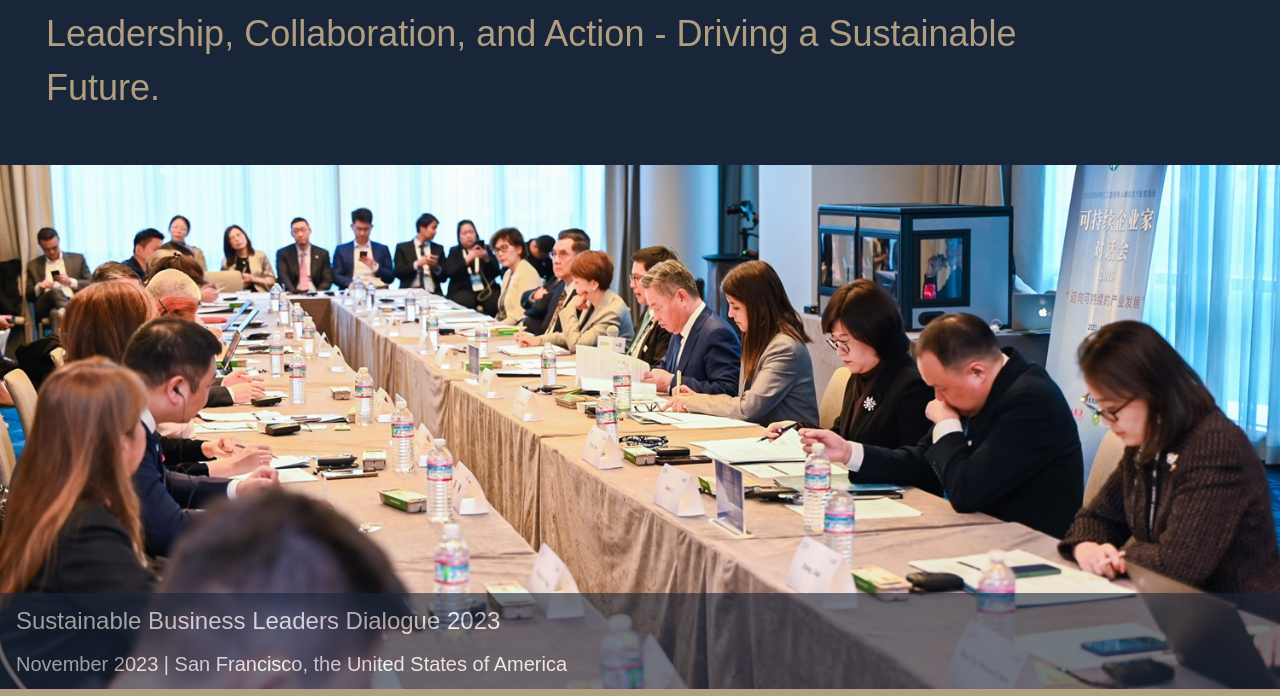
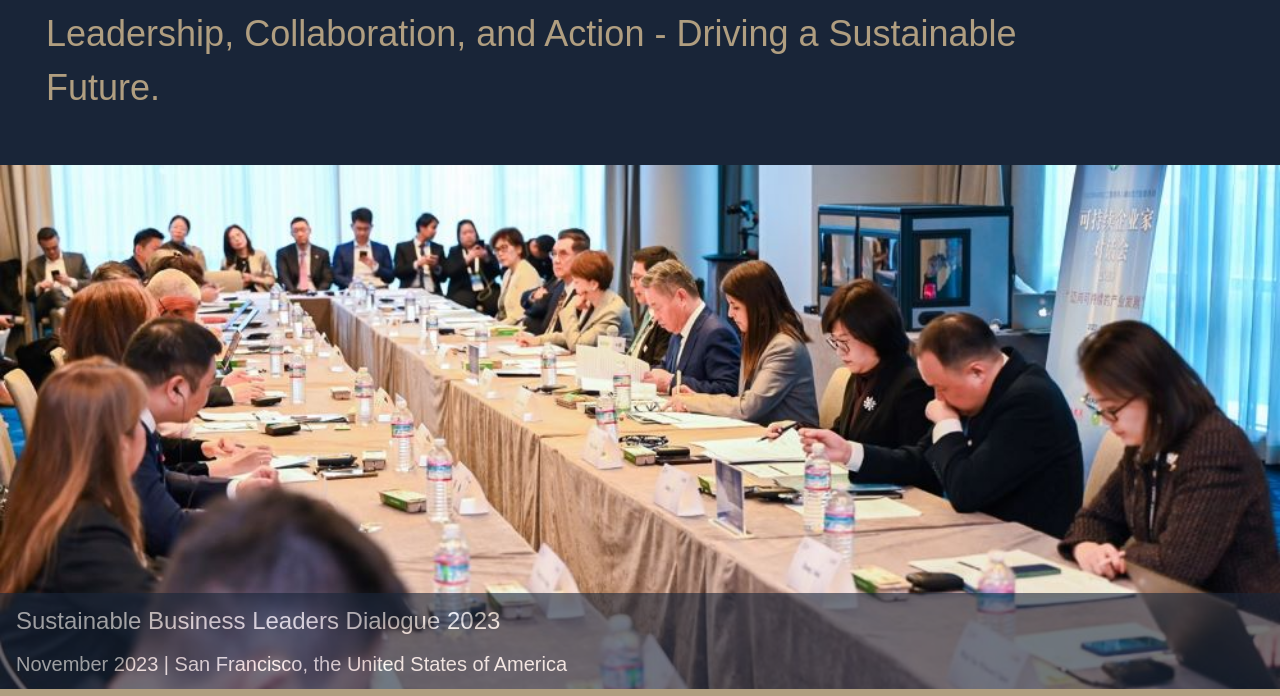
Before and after one commit to azsblforum/azsblforum.github.io, a plain HTML site: page index.html in a window 1280 px wide. Shown: the part 104-800 px from the top of the page. Drawn offline with nearby package versions, Linux system fonts and the light colour scheme; a web font is replaced by a local one.

Commit message:
Update index.html

```diff
--- a/index.html
+++ b/index.html
@@ -124,7 +124,7 @@
         </div>
       </div>
 
-      <div class="slide slide--2" style="background-image: url('assets/images/sblf/SBLF-slideshow-2.jpg')">
+      <div class="slide slide--2" style="background-image: url('assets/images/sblf/SBLF-slideshow-2.2.jpg')">
         <div class="w3-container w3-theme w3-opacity" style="position: absolute; bottom: 0px; left: 0px; right: 0px;">
           <h3>Sustainable Business Leaders Dialogue 2023</h3>
           <h4>November 2023 | San Francisco, the United States of America</h4>
```
